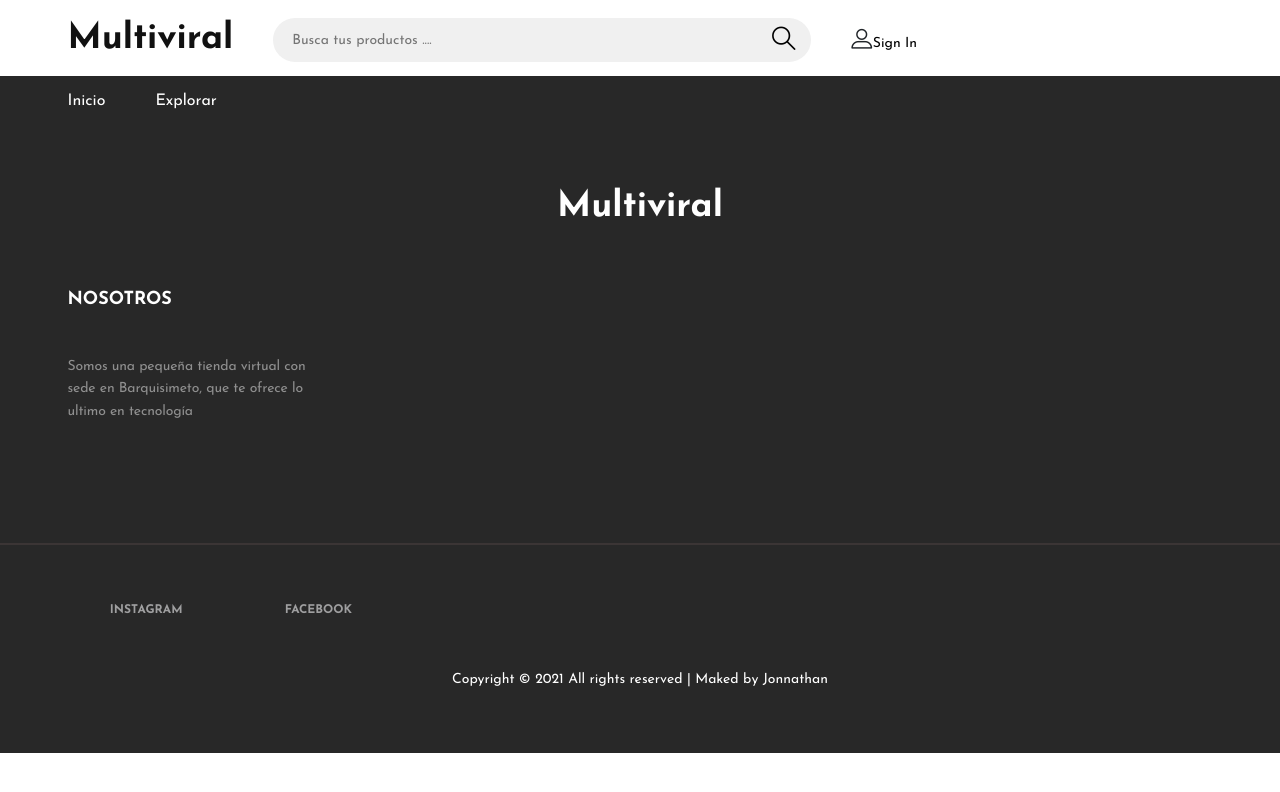
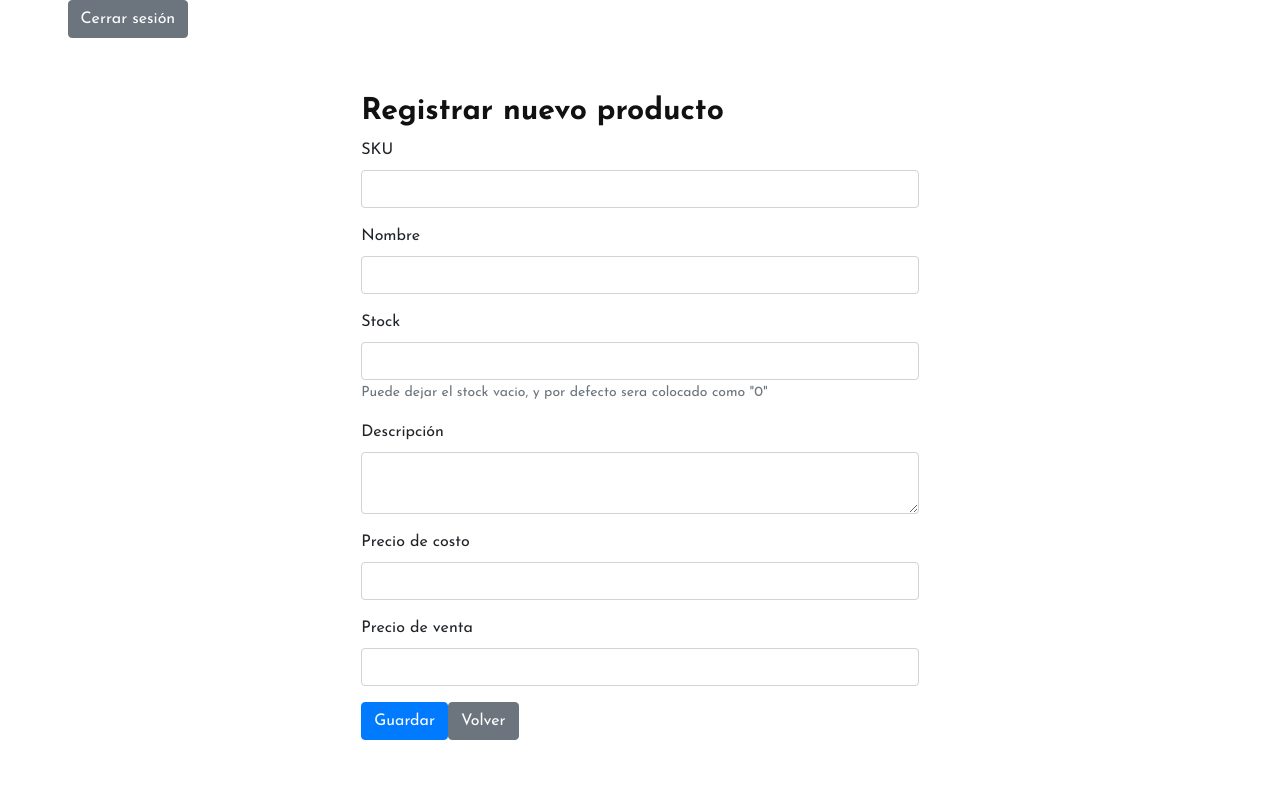
Before and after one commit to jonnathanc765/inventory-platform, a Nuxt app: page /admin/products/create in a window 1280 px wide. Shown: the top 792 px of the page. Built offline with nearby package versions, Linux system fonts and the light colour scheme; no server answers; a web font is replaced by a local one.

Commit message:
crud for products ready

```diff
--- a/pages/admin/products/_id.vue
+++ b/pages/admin/products/_id.vue
@@ -2,7 +2,7 @@
   <section>
     <div class="row justify-content-center mt-5">
       <div class="col-md-5">
-        <h3 class="my-2">Registrar nuevo producto</h3>
+        <h3 class="my-2">Actualizar producto</h3>
         <form @submit.prevent="onSubmit">
           <div class="form-group">
             <label for="sku">SKU</label>
@@ -43,17 +43,35 @@
             </div>
           </div>
           <div class="form-group">
+            <label for="name">Stock</label>
+            <input
+              id="stock"
+              v-model="$v.product.stock.$model"
+              type="number"
+              class="form-control"
+              :class="{ 'is-invalid': $v.product.stock.$error || errors.stock }"
+            />
+            <small class="text-muted">
+              Puede dejar el stock vacio, y por defecto sera colocado como "0"
+            </small>
+            <div v-if="!$v.product.stock.integer" class="invalid-feedback">
+              El stock debe ser un numero entero
+            </div>
+            <div v-if="errors.stock" class="invalid-feedback">
+              {{ errors.stock[0] }}
+            </div>
+          </div>
+          <div class="form-group">
             <label for="description">Descripción</label>
-            <input
+            <textarea
               id="description"
               v-model="$v.product.description.$model"
-              type="text"
               class="form-control"
               :class="{
                 'is-invalid':
                   $v.product.description.$error || errors.description,
               }"
-            />
+            ></textarea>
             <div
               v-if="!$v.product.description.maxLength"
               class="invalid-feedback"
--- a/pages/admin/products/create.vue
+++ b/pages/admin/products/create.vue
@@ -0,0 +1,210 @@
+<template>
+  <section>
+    <div class="row justify-content-center mt-5">
+      <div class="col-md-6">
+        <h3 class="my-2">Registrar nuevo producto</h3>
+        <form @submit.prevent="onSubmit">
+          <div class="form-group">
+            <label for="sku">SKU</label>
+            <input
+              id="sku"
+              v-model="product.sku"
+              type="text"
+              class="form-control"
+              :class="{ 'is-invalid': $v.product.sku.$error || errors.sku }"
+            />
+            <div v-if="!$v.product.sku.maxLength" class="invalid-feedback">
+              Solo debe tener un máximo de 255 caracteres
+            </div>
+            <div v-if="errors.sku" class="invalid-feedback">
+              {{ errors.sku[0] }}
+            </div>
+          </div>
+          <div class="form-group">
+            <label for="name">Nombre</label>
+            <input
+              id="name"
+              v-model="$v.product.name.$model"
+              type="text"
+              class="form-control"
+              :class="{ 'is-invalid': $v.product.name.$error || errors.name }"
+            />
+            <div v-if="!$v.product.name.required" class="invalid-feedback">
+              El nombre es requerido
+            </div>
+            <div v-if="!$v.product.name.minLength" class="invalid-feedback">
+              El nombre debe tener un minimo de 3 caracteres
+            </div>
+            <div v-if="!$v.product.name.maxLength" class="invalid-feedback">
+              El nombre debe tener un minimo de 255 caracteres
+            </div>
+            <div v-if="errors.name" class="invalid-feedback">
+              {{ errors.name[0] }}
+            </div>
+          </div>
+          <div class="form-group">
+            <label for="name">Stock</label>
+            <input
+              id="stock"
+              v-model="$v.product.stock.$model"
+              type="number"
+              class="form-control"
+              :class="{ 'is-invalid': $v.product.stock.$error || errors.stock }"
+            />
+            <small class="text-muted">
+              Puede dejar el stock vacio, y por defecto sera colocado como "0"
+            </small>
+            <div v-if="!$v.product.stock.integer" class="invalid-feedback">
+              El stock debe ser un numero entero
+            </div>
+            <div v-if="errors.stock" class="invalid-feedback">
+              {{ errors.stock[0] }}
+            </div>
+          </div>
+          <div class="form-group">
+            <label for="description">Descripción</label>
+            <textarea
+              id="description"
+              v-model="$v.product.description.$model"
+              class="form-control"
+              :class="{
+                'is-invalid':
+                  $v.product.description.$error || errors.description,
+              }"
+            ></textarea>
+            <div
+              v-if="!$v.product.description.maxLength"
+              class="invalid-feedback"
+            >
+              La descripción debe tener un máximo de 1000 caracteres
+            </div>
+            <div v-if="errors.description" class="invalid-feedback">
+              {{ errors.description[0] }}
+            </div>
+          </div>
+          <div class="form-group">
+            <label for="cost_price">Precio de costo</label>
+            <input
+              id="cost_price"
+              v-model="$v.product.cost_price.$model"
+              type="text"
+              class="form-control"
+              :class="{
+                'is-invalid': $v.product.cost_price.$error || errors.cost_price,
+              }"
+            />
+            <div v-if="!$v.product.cost_price.decimal" class="invalid-feedback">
+              EL precio de costo debe ser un número
+            </div>
+            <div
+              v-if="!$v.product.cost_price.required"
+              class="invalid-feedback"
+            >
+              El precio de costo es requerido
+            </div>
+            <div v-if="errors.cost_price" class="invalid-feedback">
+              {{ errors.cost_price[0] }}
+            </div>
+          </div>
+          <div class="form-group">
+            <label for="sell_price">Precio de venta</label>
+            <input
+              id="sell_price"
+              v-model="$v.product.sell_price.$model"
+              type="text"
+              class="form-control"
+              :class="{
+                'is-invalid': $v.product.sell_price.$error || errors.sell_price,
+              }"
+            />
+            <div v-if="!$v.product.sell_price.decimal" class="invalid-feedback">
+              El precio de venta es debe ser un número
+            </div>
+            <div v-if="errors.sell_price" class="invalid-feedback">
+              {{ errors.sell_price[0] }}
+            </div>
+          </div>
+          <b-button variant="primary" type="submit">Guardar</b-button>
+          <NuxtLink class="btn btn-secondary" to="/admin/products">
+            Volver
+          </NuxtLink>
+        </form>
+      </div>
+    </div>
+  </section>
+</template>
+
+<script>
+import { validationMixin } from 'vuelidate'
+import {
+  required,
+  minLength,
+  maxLength,
+  integer,
+  decimal,
+} from 'vuelidate/lib/validators'
+
+export default {
+  mixins: [validationMixin],
+  layout: 'admin',
+  middleware: 'auth',
+  data() {
+    return {
+      product: {
+        sku: '',
+        name: '',
+        description: '',
+        cost_price: '',
+        sell_price: '',
+        stock: '',
+      },
+      errors: {},
+      loading: false,
+    }
+  },
+  methods: {
+    async onSubmit() {
+      this.$v.$touch()
+      if (this.$v.$invalid) {
+        return
+      }
+      this.loading = true
+      try {
+        await this.$axios.$post(`/api/inventory/products/`, this.product)
+        this.$router.push('/admin/products')
+      } catch (error) {
+        if (error.response) {
+          this.errors = error.response.data
+        } else {
+          console.log(error)
+        }
+      }
+    },
+  },
+  validations: {
+    product: {
+      sku: {
+        maxLength: maxLength(255),
+      },
+      name: {
+        maxLength: maxLength(255),
+        minLength: minLength(3),
+        required,
+      },
+      description: {
+        maxLength: maxLength(1000),
+      },
+      stock: {
+        integer,
+      },
+      cost_price: {
+        required,
+        decimal,
+      },
+      sell_price: {
+        decimal,
+      },
+    },
+  },
+}
+</script>
--- a/pages/admin/products/index.vue
+++ b/pages/admin/products/index.vue
@@ -1,6 +1,13 @@
 <template>
   <div>
-    <h4 class="my-3">Lista de productos</h4>
+    <div
+      class="d-flex justify-content-between flex-row align-items-center my-2"
+    >
+      <h4 class="my-3">Lista de productos</h4>
+      <NuxtLink to="/admin/products/create" class="btn btn-success">
+        Nuevo producto
+      </NuxtLink>
+    </div>
     <div class="form-group">
       <b-input v-model="keyword" />
     </div>
@@ -25,6 +32,7 @@
             >
               Editar
             </NuxtLink>
+            <b-button variant="danger">Borrar</b-button>
           </td>
         </tr>
       </tbody>
```
